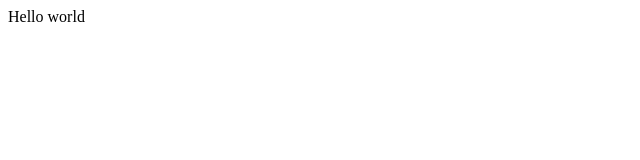
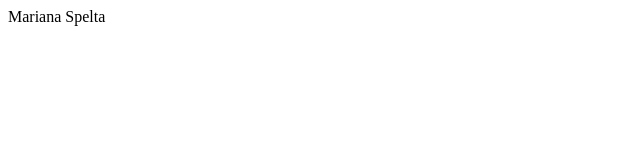
Before and after one commit to MariSpelta/marispelta, a plain HTML site: page index.html in a window 1280 px wide. Shown: the full height of the page, 0-640 px from the left. Drawn offline with Linux system fonts and the light colour scheme.

Commit message:
change to mariana spelta

```diff
--- a/index.html
+++ b/index.html
@@ -1,6 +1,6 @@
 <html>
 <header><title>This is title</title></header>
 <body>
-Hello world
+Mariana Spelta
 </body>
 </html>
```
